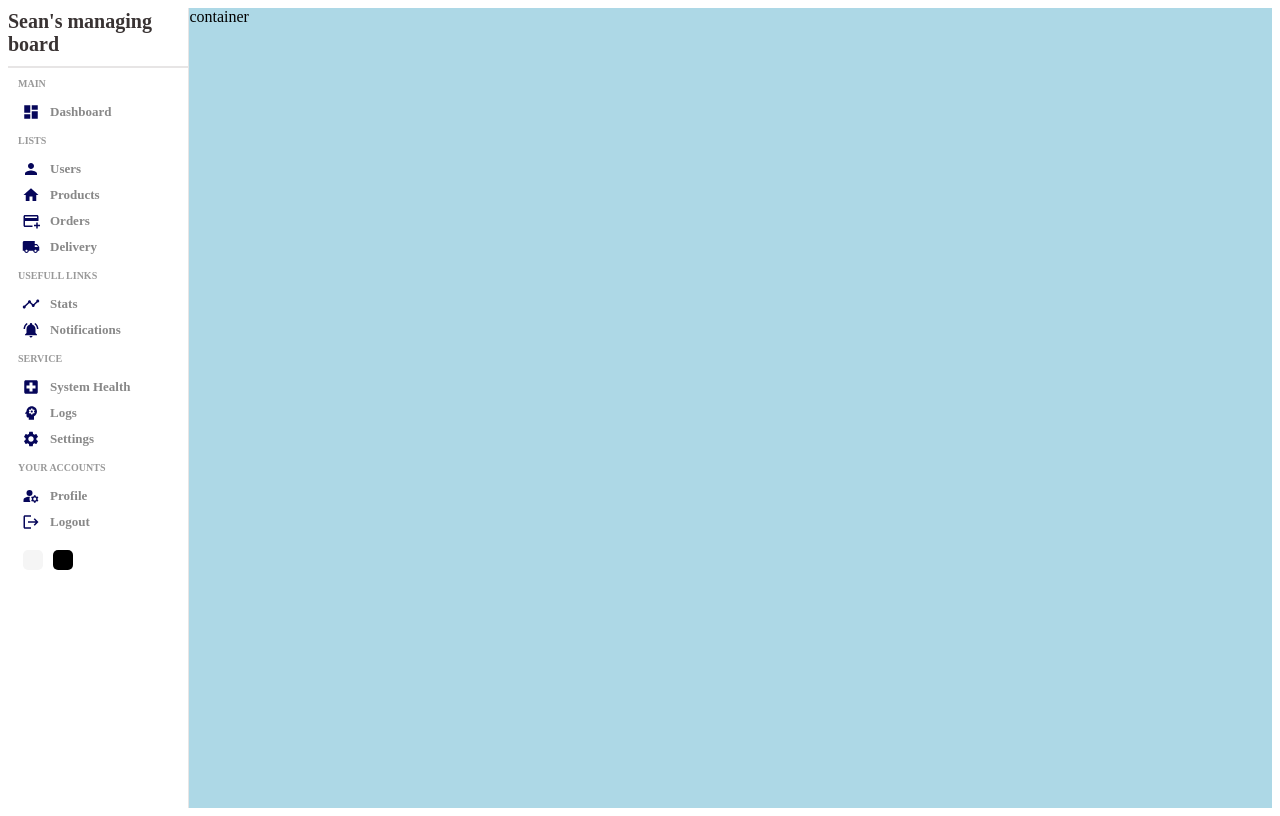
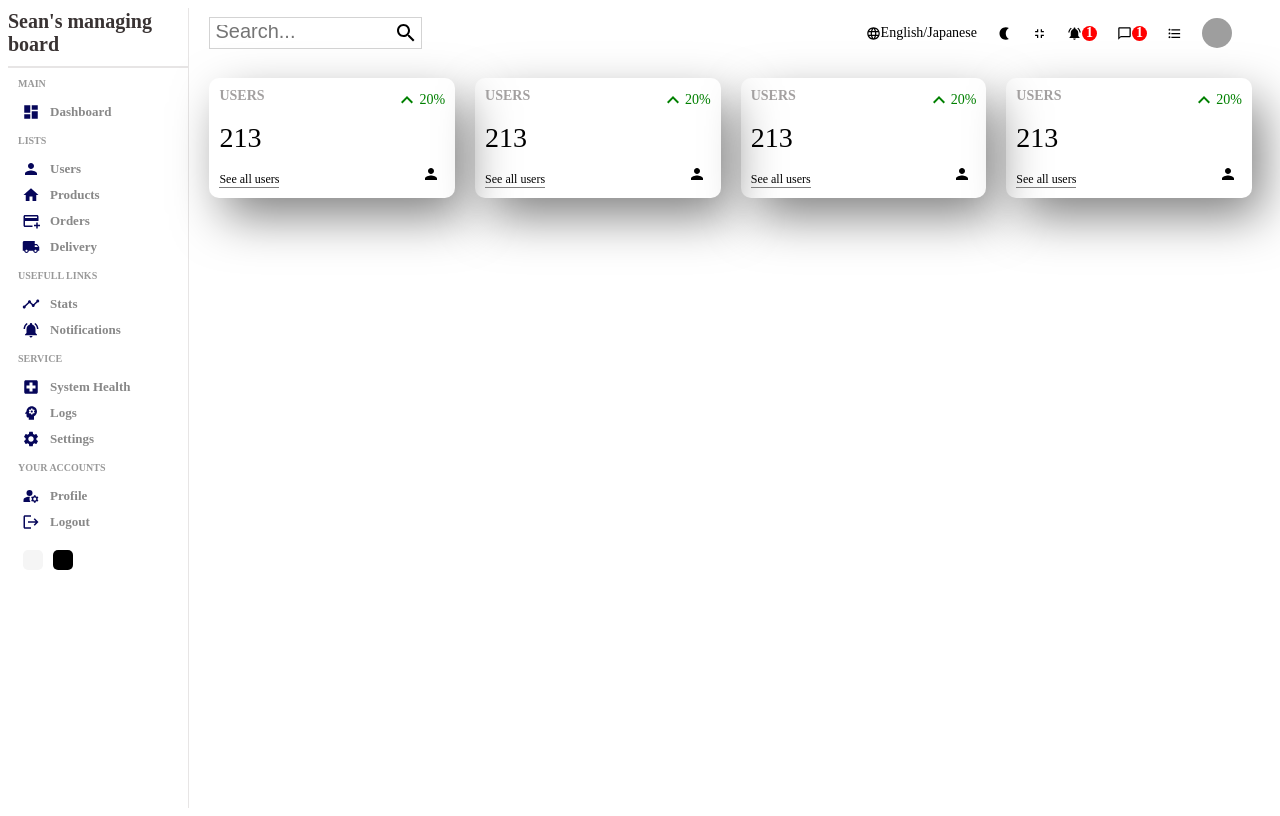
Before and after one commit to seanyu7/admin-panel-youtube, a React (Create React App) app: page / in a window 1280 px wide. Built offline with nearby package versions, Linux system fonts and the light colour scheme; grey boxes are pictures that could not be loaded.

Commit message:
⚡️ adding sidebar and navbar component

```diff
--- a/src/pages/home/Home.jsx
+++ b/src/pages/home/Home.jsx
@@ -1,17 +1,24 @@
-import React from 'react'
-import Navbar from '../../component/navbar/Navbar'
-import Sidebar from '../../component/sidebar/Sidebar'
-import'./home.css'
-
+import React from "react";
+import Navbar from "../../component/navbar/Navbar";
+import Sidebar from "../../component/sidebar/Sidebar";
+import Widgets from "../../component/widgets/Widgets";
+import "./home.css";
 
 function Home() {
   return (
-    <div className='home'>
-     <Sidebar/>
-     <div className='homeContainer'>container</div>
-
+    <div className="home">
+      <Sidebar />
+      <div className="homeContainer">
+        <Navbar />
+        <div className="widgets">
+          <Widgets type="users" />
+          <Widgets type="order" />
+          <Widgets type="erarning" />
+          <Widgets type="balance" />
+        </div>
+      </div>
     </div>
-  )
+  );
 }
 
-export default Home
+export default Home;
--- a/src/pages/home/home.css
+++ b/src/pages/home/home.css
@@ -2,6 +2,11 @@
   display: flex;
 }
 .home .homeContainer {
-  background-color: lightblue;
+  background-color: white;
   flex: 6;
+}
+.home .homeContainer .widgets {
+  display: flex;
+  padding: 20px;
+  gap: 20px;
 }/*# sourceMappingURL=home.css.map */
--- a/src/pages/home/home.scss
+++ b/src/pages/home/home.scss
@@ -2,7 +2,13 @@
     display: flex;
 
     .homeContainer{
-        background-color: lightblue;
+        background-color: white;
         flex: 6;
+
+        .widgets{
+            display: flex;
+            padding:20px;
+            gap: 20px;
+        }
     }
 }
```
Also changed, not shown: 1 other file (tests, documents, lock files or other folders).
